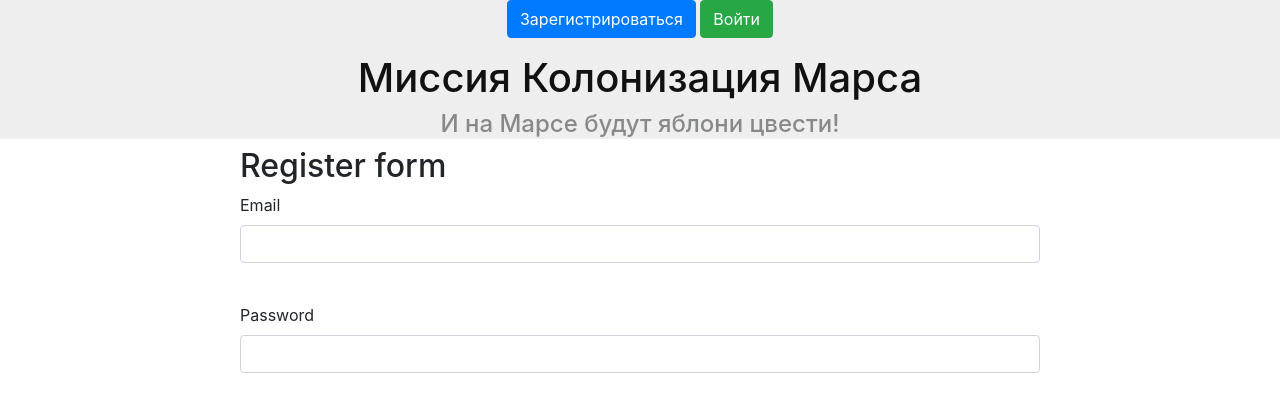
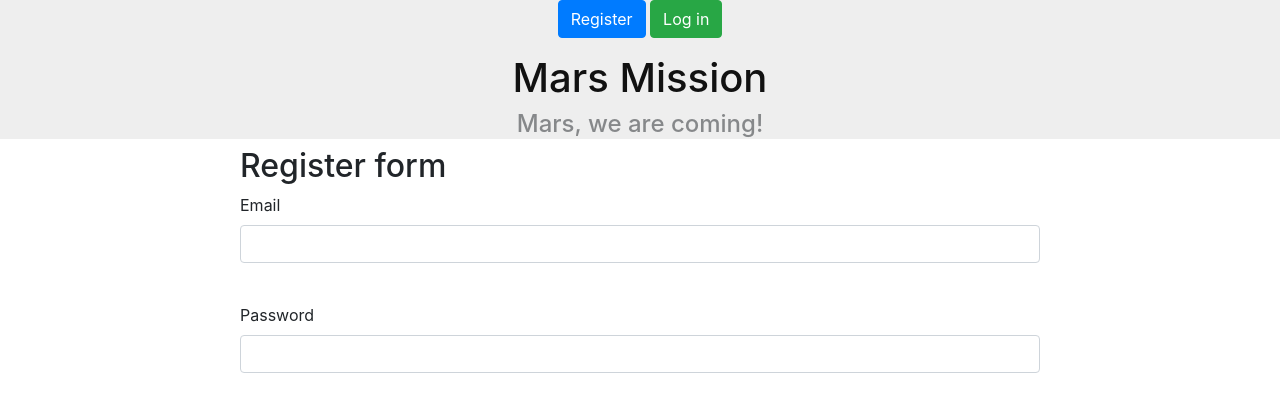
Before and after one commit to BalduwinIV/flask_sqlalchemy_mars_form, a Flask app: page /register in a window 1280 px wide. Shown: the top 415 px of the page. Run offline with Flask 2, Linux system fonts and the light colour scheme; some libraries are stand-ins or nearby versions.

Commit message:
version 1.1

```diff
--- a/templates/base.html
+++ b/templates/base.html
@@ -16,12 +16,12 @@
             <a class="navbar-brand" href="/logout">{{ current_user.name }}</a>
         {% else %}
             <p>
-                <a class="btn btn-primary" href="/register">Зарегистрироваться</a>
-                <a class="btn btn-success" href="/login">Войти</a>
+                <a class="btn btn-primary" href="/register">Register</a>
+                <a class="btn btn-success" href="/login">Log in</a>
             </p>
         {% endif %}
-        <h1 style="color: #111111">Миссия Колонизация Марса</h1>
-        <h4 style="opacity: 0.5">И на Марсе будут яблони цвести!</h4>
+        <h1 style="color: #111111">Mars Mission</h1>
+        <h4 style="opacity: 0.5">Mars, we are coming!</h4>
     </div>
     <div style="display: block;margin-left: auto;margin-right: auto;max-width: 800px;">
         {% block content %}{% endblock %}
```
